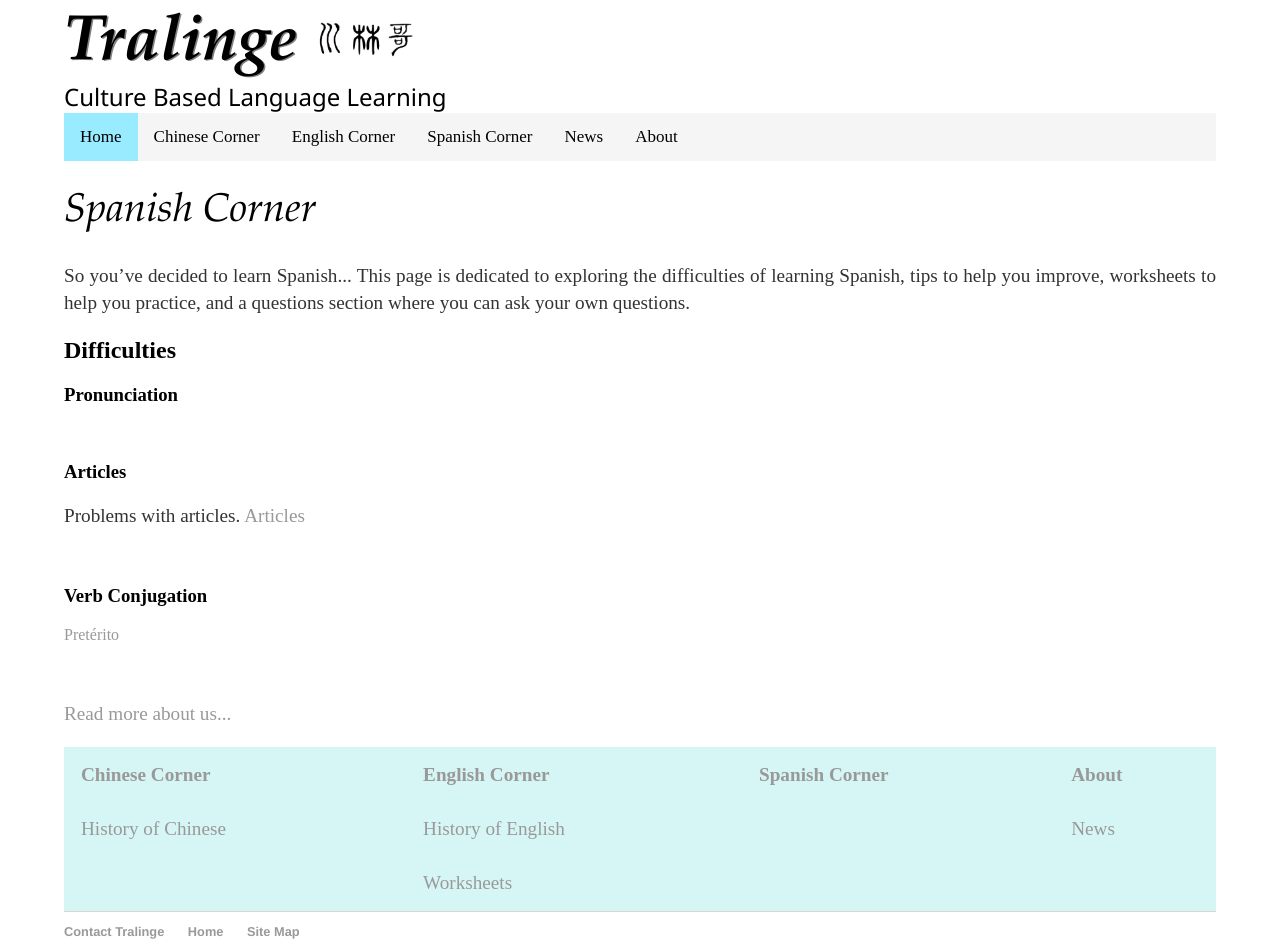
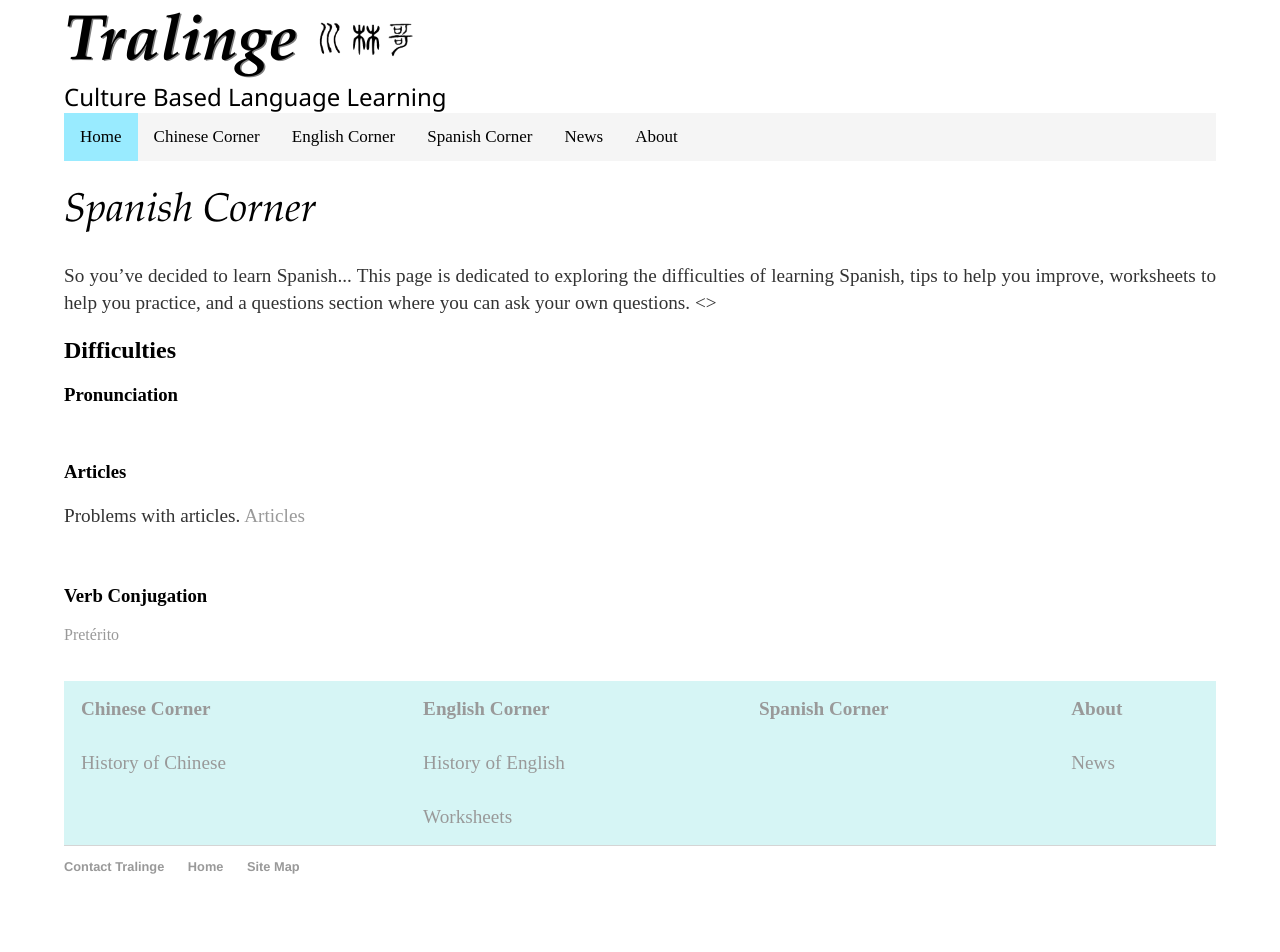
Before and after one commit to Tralinge/tralinge.github.io, a Jekyll site: the page built from spanish_corner.html, in a window 1280 px wide. Built offline with Jekyll 4.4.1, drawn with Linux system fonts in a browser that asks for light colours; after the commit the page ends 900 px from its top, so only the background shows below that.

Commit message:
Update spanish_corner.html

```diff
--- a/spanish_corner.html
+++ b/spanish_corner.html
@@ -9,6 +9,8 @@
     So you’ve decided to learn Spanish... This page is dedicated to exploring the difficulties
 		of learning Spanish, tips to help you improve, worksheets to help you practice,
 		and a questions section where you can ask your own questions.
+
+		<<Site under construction. Please Check back later.>>
   </p>
 
 	<h2>Difficulties</h2>
@@ -24,7 +26,4 @@
 
   <!-- Not yet active pa href="https://www.tralinge.com/spanish_corner/worksheets.html">Worksheets -->
 
-
-
-	<p><a href="/about">Read more about us...</a></p>
 </div><!-- /.blurb -->
```
